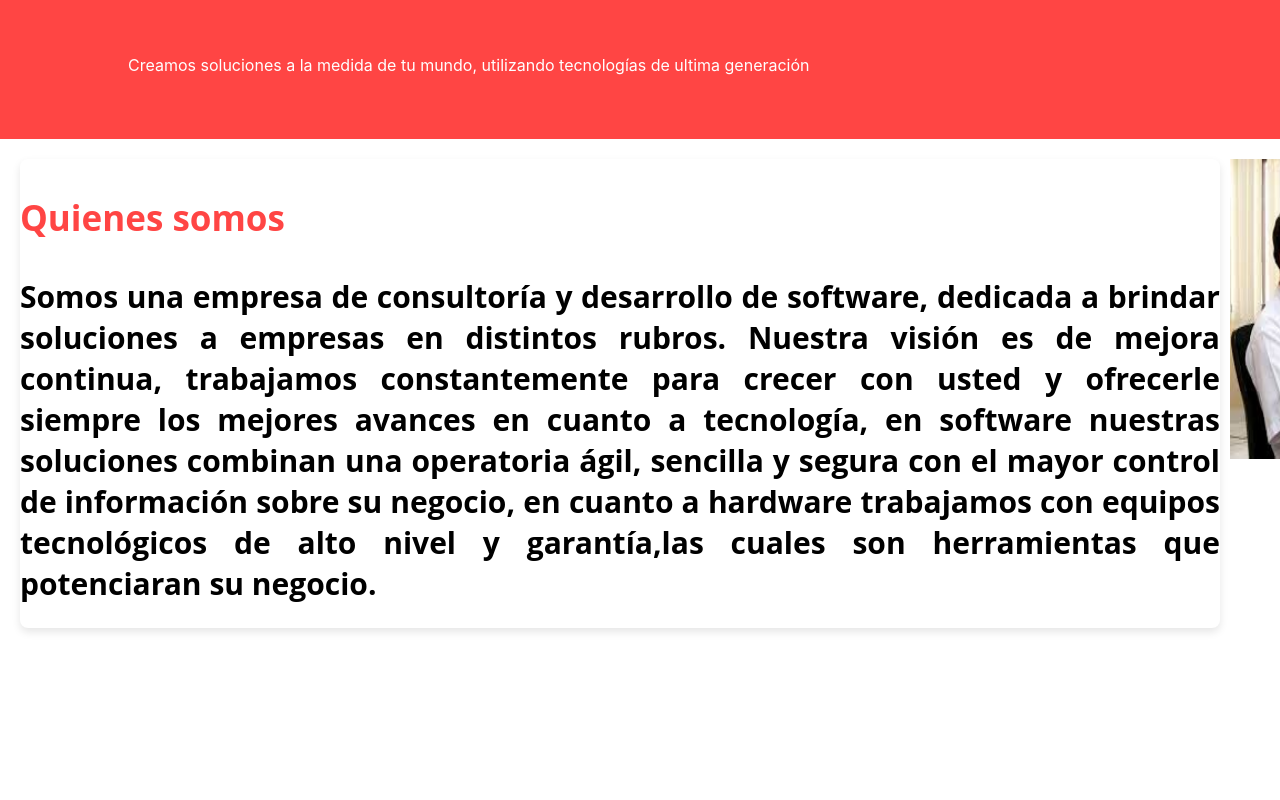
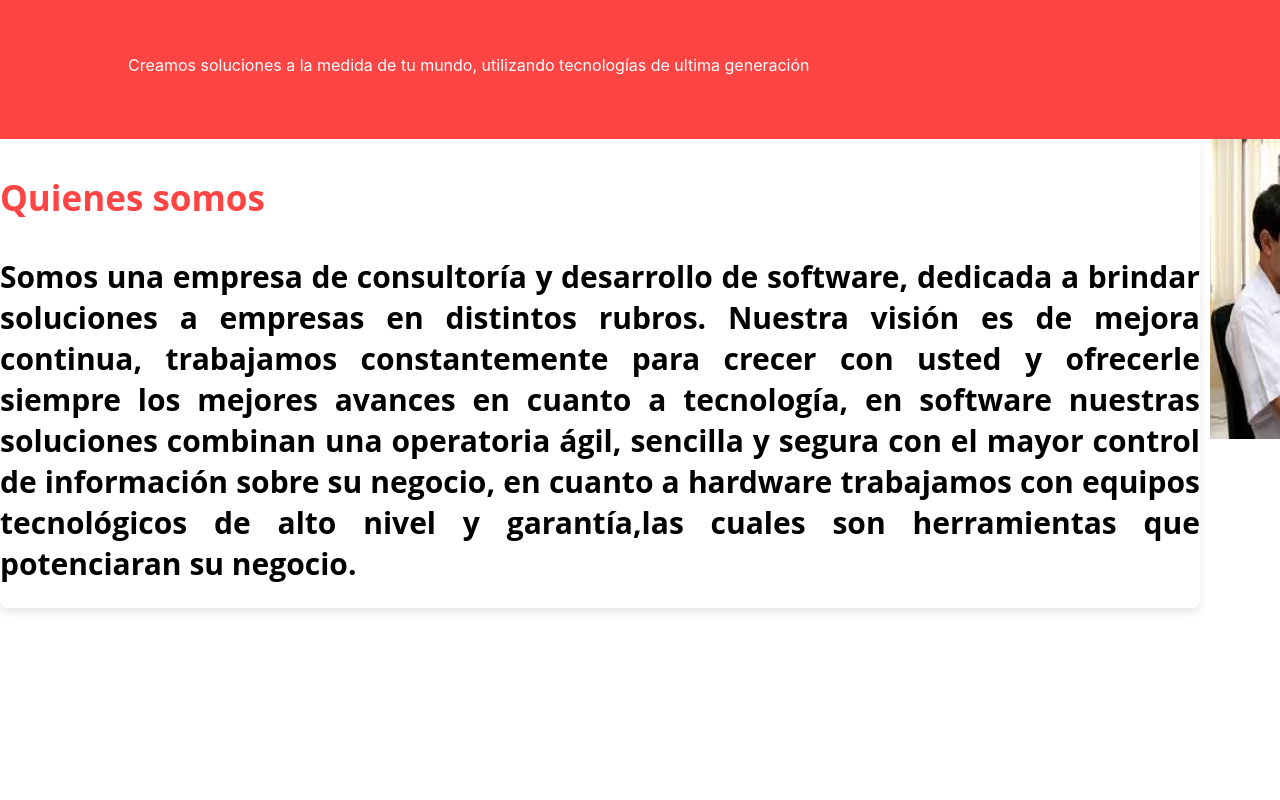
Before and after one commit to paleconsultores/consultaruc, a React (Create React App) app: page / in a window 1280 px wide. Shown: the part 1020-1820 px from the top of the page. Built offline with nearby package versions, Linux system fonts and the light colour scheme.

Commit message:
configuraciones de css

```diff
--- a/src/components/App/Home/2-Body/1-Information/Information.css
+++ b/src/components/App/Home/2-Body/1-Information/Information.css
@@ -1,7 +1,7 @@
 .information{
   display: grid;
   grid-template-rows: auto 1fr;
-  padding: 20px;
+
 }
 
 .information__info {
--- a/src/components/App/Home/2-Body/2-Solutions/Solutions.css
+++ b/src/components/App/Home/2-Body/2-Solutions/Solutions.css
@@ -11,7 +11,7 @@
     justify-content: center;
   }
 
-  @media screen and (max-width : 1100px){
+  @media screen and (max-width : 900px){
     .solutions__info {
       grid-template: repeat(1, minmax(200px, 1fr)) / 1fr;
     }
```
